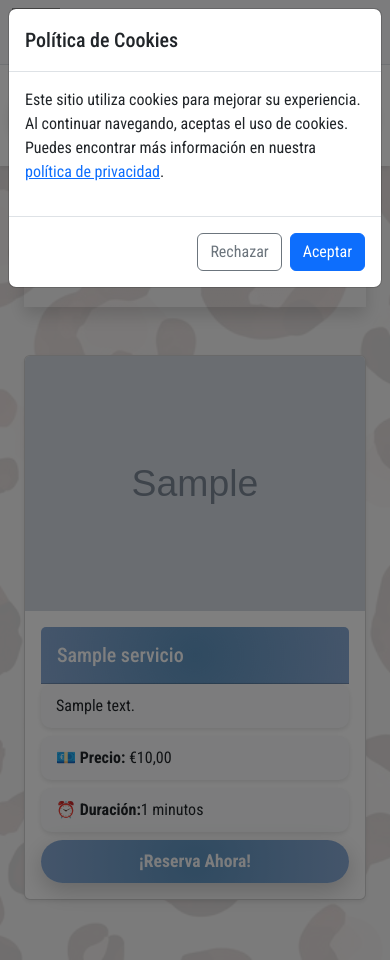
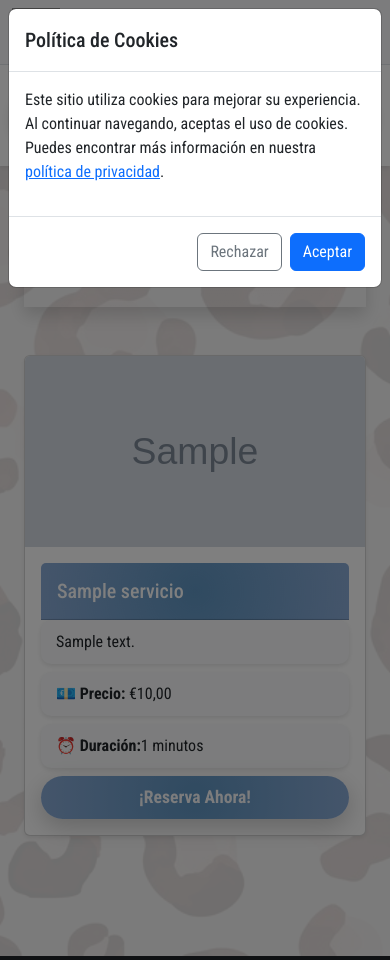
Before and after one commit to AmeriK88/ZN-NAILS, a Django app: page /es/servicios/ in a window 390 px wide. Run offline with Django 5.2, Linux system fonts and the light colour scheme; tables that the repository leaves empty hold one stand-in row (values such as "Sample post"); grey boxes marked "Sample" are stand-in pictures; parts of the project's set-up code (start-up, migrations or seed data) failed here and were passed over; some libraries are stand-ins or nearby versions; grey boxes are pictures that could not be loaded.

Commit message:
style(cards): normalize service thumbnails
* Add .card-img-top rules (object-fit: cover; aspect-ratio 16/9)
* Ensure full-width responsive images with .img-fluid class
* Align all service cards to a consistent height

```diff
--- a/static/css/styles.css
+++ b/static/css/styles.css
@@ -389,6 +389,14 @@ main {
   box-shadow: 0 6px 16px var(--color-imagen-hover);
 }
 
+.card-img-top {
+  width: 100%;
+  aspect-ratio: 16 / 9; /* o 1 / 1 para cuadrado */
+  object-fit: cover;
+}
+
+
+
 /* Estilo para los detalles de la cita */
 .detail-box {
   background-color: var(--color-fondo-detalle);
```
